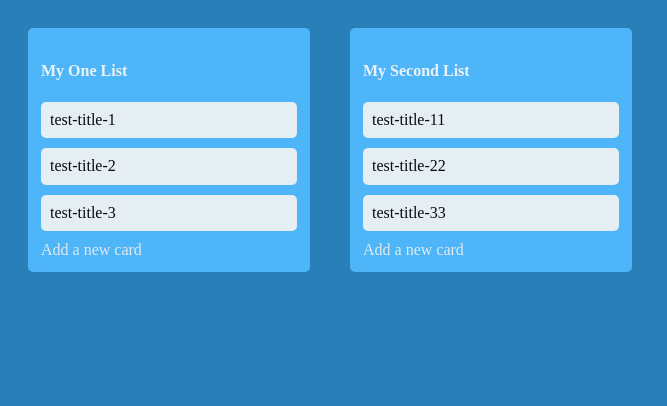
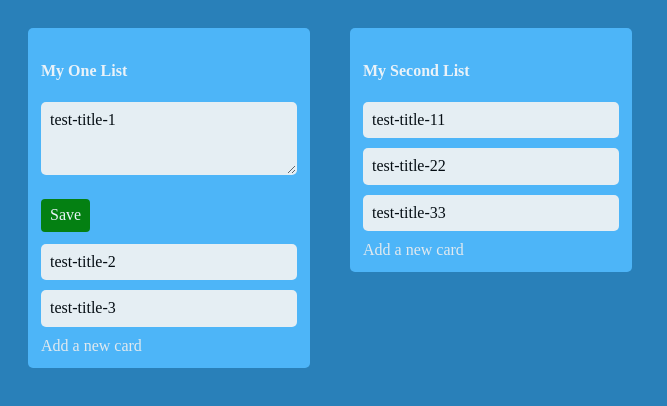
Before and after one commit to asthas/ollert, a website built with webpack: page index.html in a window 1280 px wide. Both pictures are taken after a click on the element "test-title-1". Shown: the whole page, without its empty margins (0-667 px from the left). Built offline with nearby package versions, Linux system fonts and the light colour scheme; what node-uuid would draw is missing.

Commit message:
Made the cards editable

```diff
--- a/main.css
+++ b/main.css
@@ -61,7 +61,7 @@
     margin-left: 10px;
 }
 .save{
-    display: inline-block;
+    display: block;
     border: 1px solid transparent;
     background-color: green;
     color: white;
@@ -69,4 +69,6 @@
     padding-left: 8px;
     padding-right: 8px;
     border-radius: 4px;
+    margin-top: 10px;
+    margin-bottom: 12px;
 }
--- a/src/core/card/ui.ts
+++ b/src/core/card/ui.ts
@@ -1,18 +1,34 @@
 'use strict'
 
 import Card from './model'
+import Event from '../../utils/events';
 
 const render = (card: Card) => {
     var save = document.createElement('button')
+    save.className = 'save'
     save.innerText = 'Save'
+
     const cardUi = document.createElement('div')
     cardUi.className = 'card'
     cardUi.innerText = card.title
-    cardUi.onclick = function(){
+    cardUi.onclick = () => {
         const editCard = document.createElement('div')
-        this.contentEditable = true
+        const cardarea = document.createElement('textarea')
+        cardarea.className = 'cardarea'
+        cardarea.setAttribute('rows', '3')
+        cardarea.value = card.title
+        var save = document.createElement('button')
+        save.className = 'save'
+        save.innerText = 'Save'
+        editCard.appendChild(cardarea)
         editCard.appendChild(save)
+        cardUi.parentElement.replaceChild(editCard, cardUi)
+        save.onclick = () => {
+            card.title = cardarea.value
+            Event.rerender()
+        }
     }
+
     return cardUi
 }
 
```
